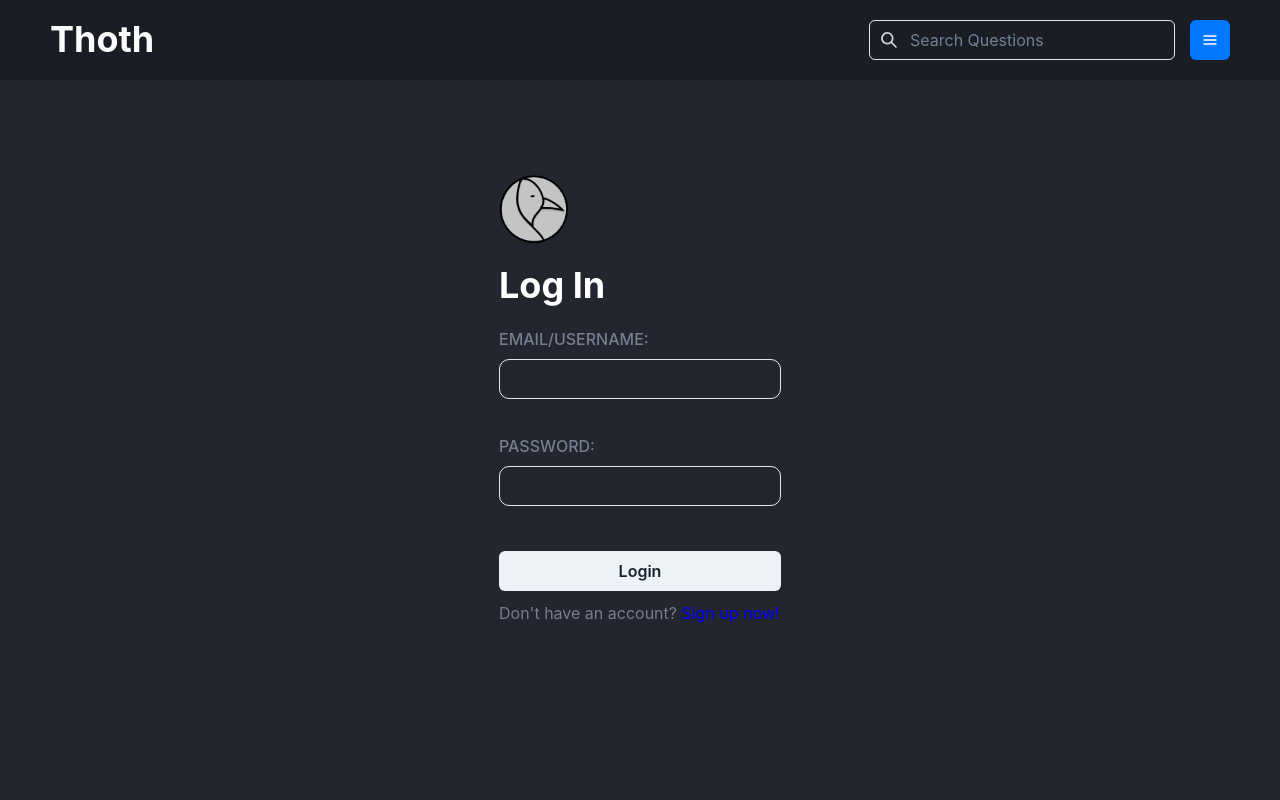
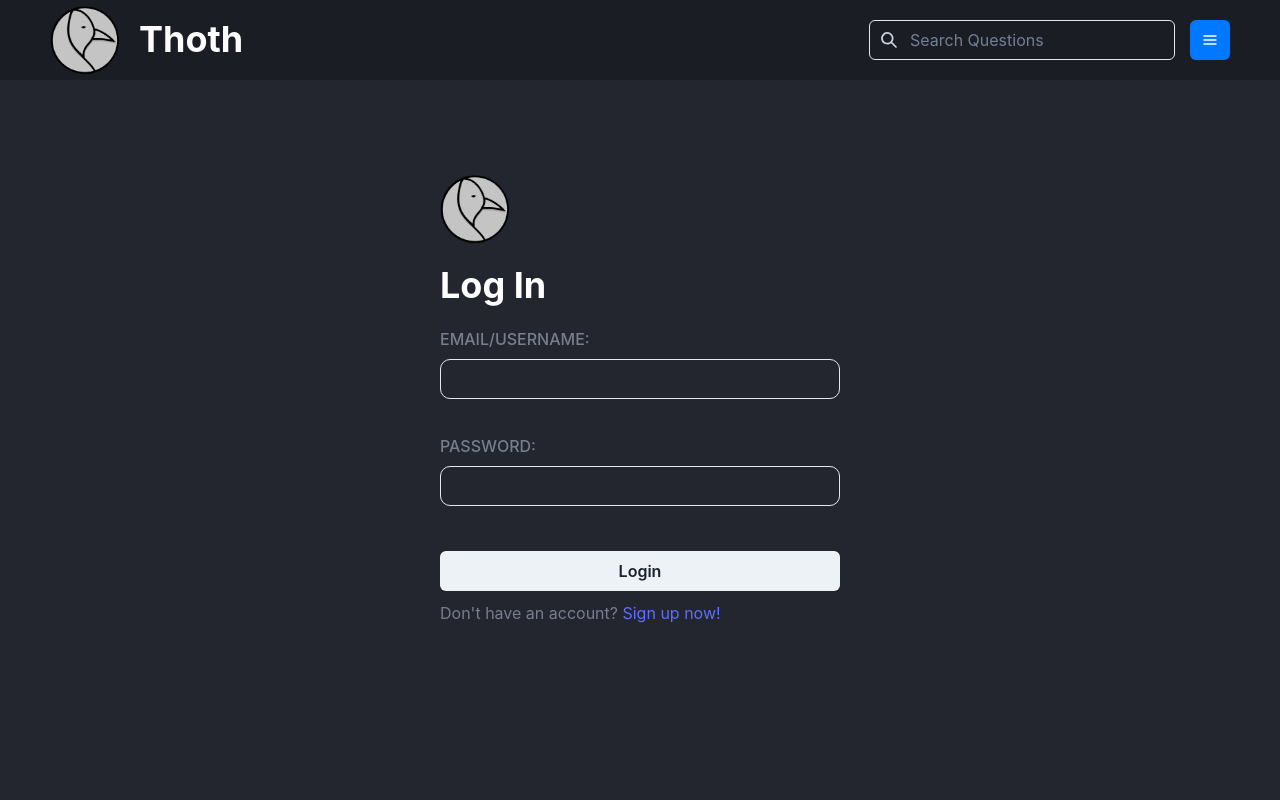
Before and after one commit to seangjr/Thoth, a React (Create React App) app in the folder client/: page /login in a window 1280 px wide. Shown: the top 800 px of the page. Built offline with nearby package versions, Linux system fonts and the light colour scheme.

Commit message:
Added responsive features

```diff
--- a/client/src/components/ui/navbar.jsx
+++ b/client/src/components/ui/navbar.jsx
@@ -5,8 +5,14 @@ import {
     IconButton,
     InputGroup,
     InputLeftElement,
+    Image,
 } from "@chakra-ui/react";
+
 import { HamburgerIcon, SearchIcon } from "@chakra-ui/icons";
+
+import Logo from "../../assets/tlg.png";
+
+import { NavLink } from "react-router-dom";
 
 const Navbar = () => {
     return (
@@ -20,11 +26,37 @@ const Navbar = () => {
             bg="#1B1D24"
             zIndex="10"
         >
-      <Box ml="50px">
-        {/* insert logo */}
-        <Heading color="#FCFCFD">Thoth</Heading>
+            <Box
+                ml="50px"
+                display="flex"
+                alignItems="center"
+                as={NavLink}
+                to="/"
+            >
+                <Image
+                    src={Logo}
+                    alt="Thoth logo"
+                    mr="20px"
+                    boxSize={{ lg: "69px", md: "69px", base: "40px" }}
+                />
+                <Heading
+                    color="#FCFCFD"
+                    visibility={{
+                        lg: "visible",
+                        md: "visible",
+                        base: "hidden",
+                    }}
+                >
+                    Thoth
+                </Heading>
             </Box>
-      <Box ml="50px" mr="50px" display="flex" gap="15px" alignItems="center">
+            <Box
+                ml="50px"
+                mr="50px"
+                display="flex"
+                gap="15px"
+                alignItems="center"
+            >
                 <InputGroup>
                     <InputLeftElement
                         pointerEvents="none"
--- a/client/src/pages/login/index.jsx
+++ b/client/src/pages/login/index.jsx
@@ -12,7 +12,7 @@ import {
     Link,
 } from "@chakra-ui/react";
 
-import { Navlink } from "react-router-dom";
+import { NavLink, Navlink } from "react-router-dom";
 
 import Logo from "../../assets/tlg.png";
 
@@ -25,15 +25,27 @@ const login = () => {
             justifyContent="center"
             bgColor="#23262F"
             overflow="hidden"
-            w="100vw"
             h="100vh"
         >
             <Box>
-                <Image src={Logo} alt="Thoth Logo" mb="20px" boxSize="69px" />
+                <Image
+                    src={Logo}
+                    alt="Thoth Logo"
+                    mb="20px"
+                    boxSize="69px"
+                    visibility={{
+                        lg: "visible",
+                        md: "visible",
+                        base: "hidden",
+                    }}
+                />
                 <Heading size="xl" color="#FFFFFF" mb="20px">
                     Log In
                 </Heading>
-                <FormControl mb="15px" w="100%">
+                <FormControl
+                    mb="15px"
+                    w={{ lg: "400px", md: "400px", base: "100%" }}
+                >
                     <FormLabel size="xs" color="#777E90">
                         EMAIL/USERNAME:{" "}
                     </FormLabel>
@@ -44,7 +56,10 @@ const login = () => {
                         color="#777E90"
                     />
                 </FormControl>
-                <FormControl mb="15px" w="100%">
+                <FormControl
+                    mb="15px"
+                    w={{ lg: "400px", md: "400px", base: "100%" }}
+                >
                     <FormLabel size="xs" color="#777E90">
                         PASSWORD:{" "}
                     </FormLabel>
@@ -55,12 +70,19 @@ const login = () => {
                         color="#777E90"
                     />
                 </FormControl>
-                <Button colorScheme="gray" w="100%" mt="10px" mb="10px">
+                <Button
+                    colorScheme="gray"
+                    w={{ lg: "400px", md: "400px", base: "100%" }}
+                    mt="10px"
+                    mb="10px"
+                >
                     Login
                 </Button>
                 <Text color="#777E90">
                     Don't have an account?{" "}
-                    <Link color="blue">Sign up now!</Link>
+                    <Link color="#5E6EFF" as={NavLink} to="/register">
+                        Sign up now!
+                    </Link>
                 </Text>
             </Box>
         </Box>
--- a/client/src/pages/register/index.jsx
+++ b/client/src/pages/register/index.jsx
@@ -23,13 +23,22 @@ const register = () => {
             flexDirection="column"
             bgColor="#23262F"
             overflow="hidden"
-            w="100vw"
             h="100vh"
             justifyContent="center"
             alignItems="center"
         >
             <Box>
-                <Image src={Logo} alt="Thoth Logo" mb="20px" boxSize="69px" />
+                <Image
+                    src={Logo}
+                    alt="Thoth Logo"
+                    mb="20px"
+                    boxSize="69px"
+                    visibility={{
+                        lg: "visible",
+                        md: "visible",
+                        base: "hidden",
+                    }}
+                />
                 <Heading size="xl" color="#FCFCFD" mb="20px">
                     Sign up
                 </Heading>
@@ -70,7 +79,7 @@ const register = () => {
                 </Button>
                 <Text mb="20px" color="#777E90" w="100%">
                     Already have an account?{" "}
-                    <Link color="#5E6EFF" as={NavLink} to="/">
+                    <Link color="#5E6EFF" as={NavLink} to="/login">
                         Log in
                     </Link>
                 </Text>
```
Lines whose indentation alone changed are shown as unchanged.
